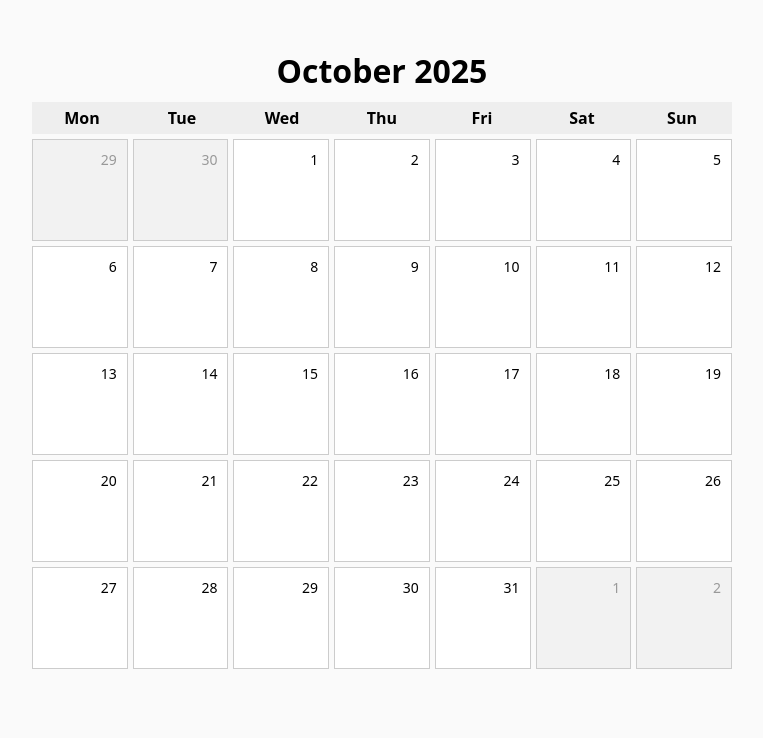
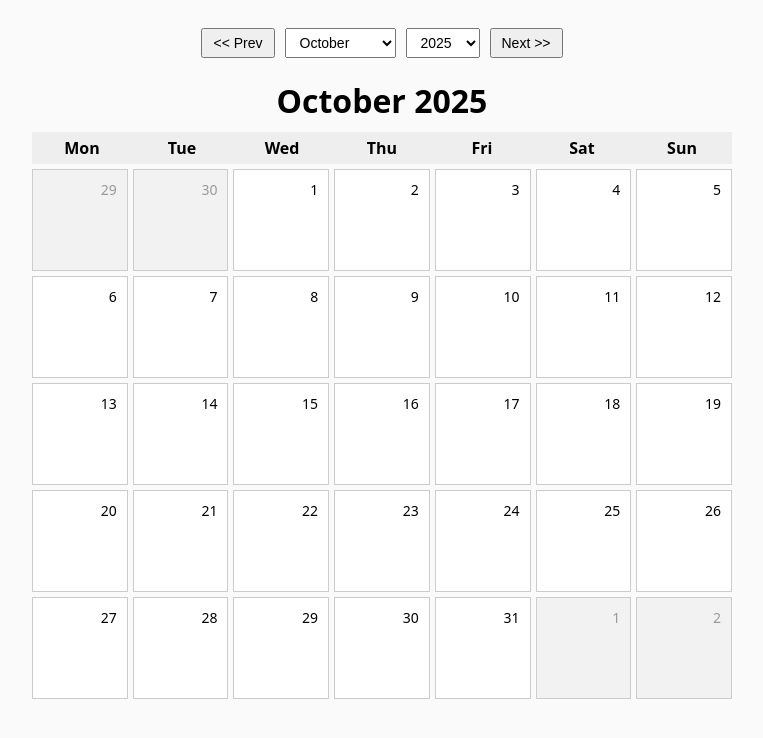
Before and after one commit to Halimatou-saddiyaa/Project-Days-Calendar-Sprint2-Piscine, a plain HTML site: page index.html in a window 1280 px wide. Shown: the whole page, without its empty margins (258-1021 px from the left). Drawn offline with Linux system fonts and the light colour scheme.

Commit message:
Add previous/next month navigation buttons with unlimited range

```diff
--- a/index.html
+++ b/index.html
@@ -16,11 +16,23 @@
         margin-bottom: 10px;
       }
 
-            /* Grid for weekdays and calendar days */
+      /* Style for dropdown controls */
+      .controls {
+        text-align: center;
+        margin-bottom: 15px;
+      }
+
+      .controls select,
+      .controls button {
+        padding: 5px 10px;
+        font-size: 14px;
+        margin: 0 5px;
+      }
 
       .calendar {
         display: grid;
-                grid-template-columns: repeat(7, 1fr);gap: 5px;
+        grid-template-columns: repeat(7, 1fr);
+        gap: 5px;
         max-width: 700px;
         margin: 0 auto;
       }
@@ -36,7 +48,8 @@
 
       .weekdays {
         display: grid;
-                grid-template-columns: repeat(7, 1fr);max-width: 700px;
+        grid-template-columns: repeat(7, 1fr);
+        max-width: 700px;
         margin: 0 auto 5px auto;
         text-align: center;
         font-weight: bold;
@@ -44,15 +57,11 @@
         padding: 5px 0;
       }
     </style>
-
   </head>
 
   <body>
-
     <h1 id="monthYear"></h1>
 
-
-        <!-- Weekday header -->
     <div class="weekdays">
       <div>Mon</div>
       <div>Tue</div>
@@ -63,12 +72,9 @@
       <div>Sun</div>
     </div>
 
-        <!-- Calendar grid container -->
     <div id="calendar" class="calendar"></div>
 
-         <!-- Import JS modules -->
     <script type="module" src="./common.mjs"></script>
     <script type="module" src="./web.mjs"></script>
-
   </body>
 </html>
--- a/web.mjs
+++ b/web.mjs
@@ -1,42 +1,66 @@
-// This is a placeholder file which shows how you can access functions and data defined in other files.
-// It can be loaded into index.html.
-// Note that when running locally, in order to open a web page which uses modules, you must serve the directory over HTTP e.g. with https://www.npmjs.com/package/http-server
-// You can't open the index.html file using a file:// URL.
-
 import { generateCalendarMatrix } from "./common.mjs";
 import daysData from "../days.json" with { type: "json" };
 
 window.onload = function() {
 
-
   // Get DOM elements
   const calendar = document.getElementById('calendar');
   const monthYear = document.getElementById('monthYear');
 
-// List of month names
   const monthNames = [
     'January', 'February', 'March', 'April', 'May', 'June',
     'July', 'August', 'September', 'October', 'November', 'December'
   ];
 
-// Render a month view
+  // --- Create controls section ---
+  const controlsDiv = document.createElement("div");
+  controlsDiv.className = "controls";
+
+  const prevBtn = document.createElement("button");
+  prevBtn.textContent = "<< Prev";
+
+  const nextBtn = document.createElement("button");
+  nextBtn.textContent = "Next >>";
+
+  const monthSelect = document.createElement("select");
+  const yearSelect = document.createElement("select");
+
+  // Fill month options
+  monthNames.forEach((name, i) => {
+    const opt = document.createElement("option");
+    opt.value = i + 1;
+    opt.textContent = name;
+    monthSelect.appendChild(opt);
+  });
+
+  // Fill year options
+  const currentYear = new Date().getFullYear();
+  for (let y = currentYear - 125; y <= currentYear + 50; y++) {
+    const opt = document.createElement("option");
+    opt.value = y;
+    opt.textContent = y;
+    yearSelect.appendChild(opt);
+  }
+
+  // Add to page
+  monthYear.insertAdjacentElement("beforebegin", controlsDiv);
+  controlsDiv.appendChild(prevBtn);
+  controlsDiv.appendChild(monthSelect);
+  controlsDiv.appendChild(yearSelect);
+  controlsDiv.appendChild(nextBtn);
+
+  // --- Calendar rendering function ---
   function renderCalendar(year, month) {
-  // Clear old content
     calendar.innerHTML = '';
-
-  // Update header title
     monthYear.textContent = `${monthNames[month - 1]} ${year}`;
 
-  // Get the week/day structure from common.mjs
     const weeks = generateCalendarMatrix(year, month);
 
-  // Build the grid
     for (const week of weeks) {
       for (const dayInfo of week) {
         const div = document.createElement('div');
         div.classList.add('day-box');
 
-      // Light gray for days not in the current month
         if (dayInfo.monthOffset !== 0) {
           div.style.background = '#f2f2f2';
           div.style.color = '#999';
@@ -48,10 +72,47 @@ function renderCalendar(year, month) {
     }
   }
 
-// === On page load, show current month ===
+  // --- Initialize with current date ---
   const today = new Date();
-const year = today.getFullYear();
-const month = today.getMonth() + 1;
+  let year = today.getFullYear();
+  let month = today.getMonth() + 1;
+  monthSelect.value = month;
+  yearSelect.value = year;
   renderCalendar(year, month);
 
+  // --- Dropdown change events ---
+  monthSelect.addEventListener("change", () => {
+    month = parseInt(monthSelect.value);
+    year = parseInt(yearSelect.value);
+    renderCalendar(year, month);
+  });
+
+  yearSelect.addEventListener("change", () => {
+    month = parseInt(monthSelect.value);
+    year = parseInt(yearSelect.value);
+    renderCalendar(year, month);
+  });
+
+  // --- Previous/Next button logic ---
+  prevBtn.addEventListener("click", () => {
+    month--;
+    if (month < 1) {
+      month = 12;
+      year--;
     }
+    monthSelect.value = month;
+    yearSelect.value = year;
+    renderCalendar(year, month);
+  });
+
+  nextBtn.addEventListener("click", () => {
+    month++;
+    if (month > 12) {
+      month = 1;
+      year++;
+    }
+    monthSelect.value = month;
+    yearSelect.value = year;
+    renderCalendar(year, month);
+  });
+};
```
Lines whose indentation alone changed are shown as unchanged.
